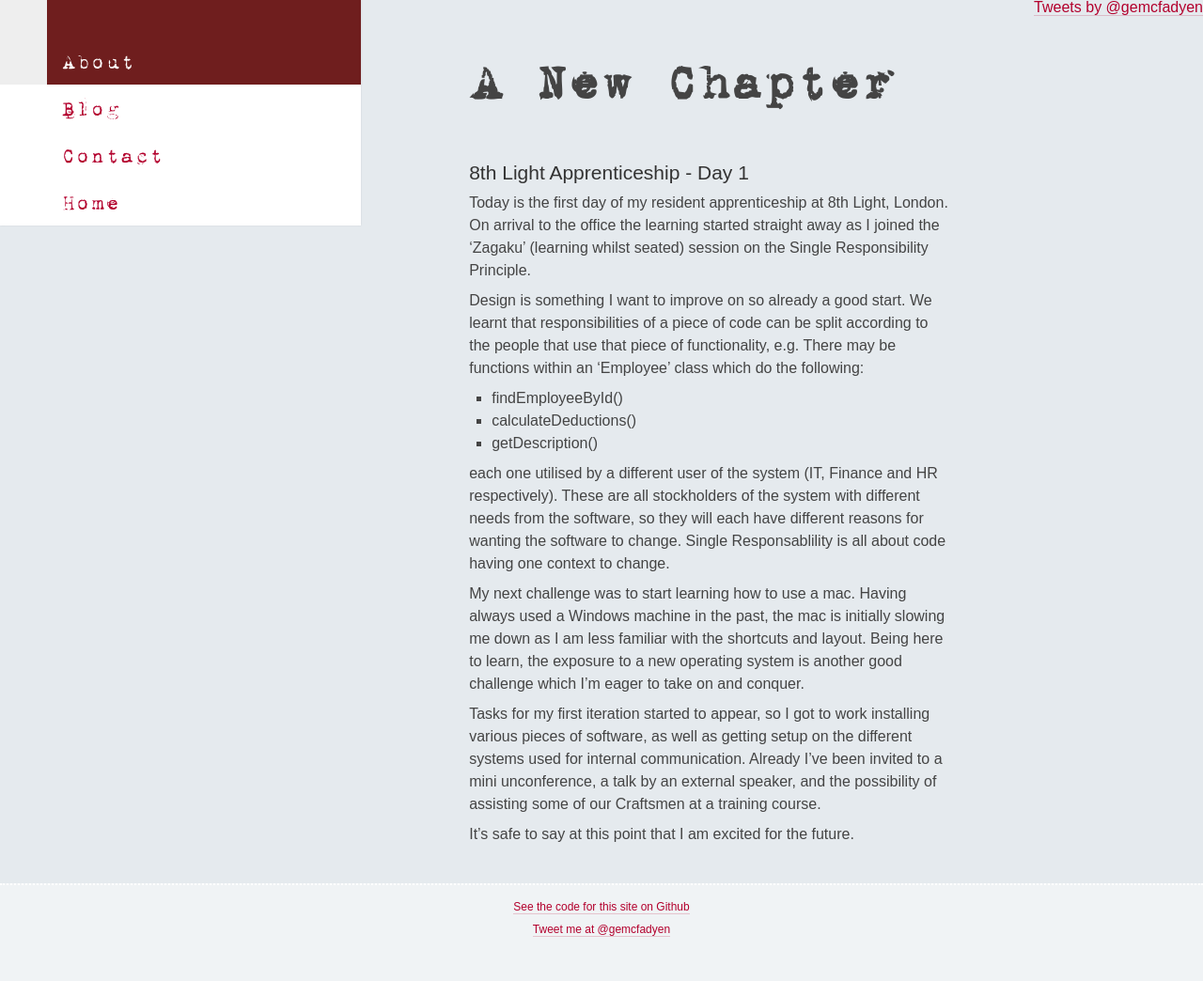
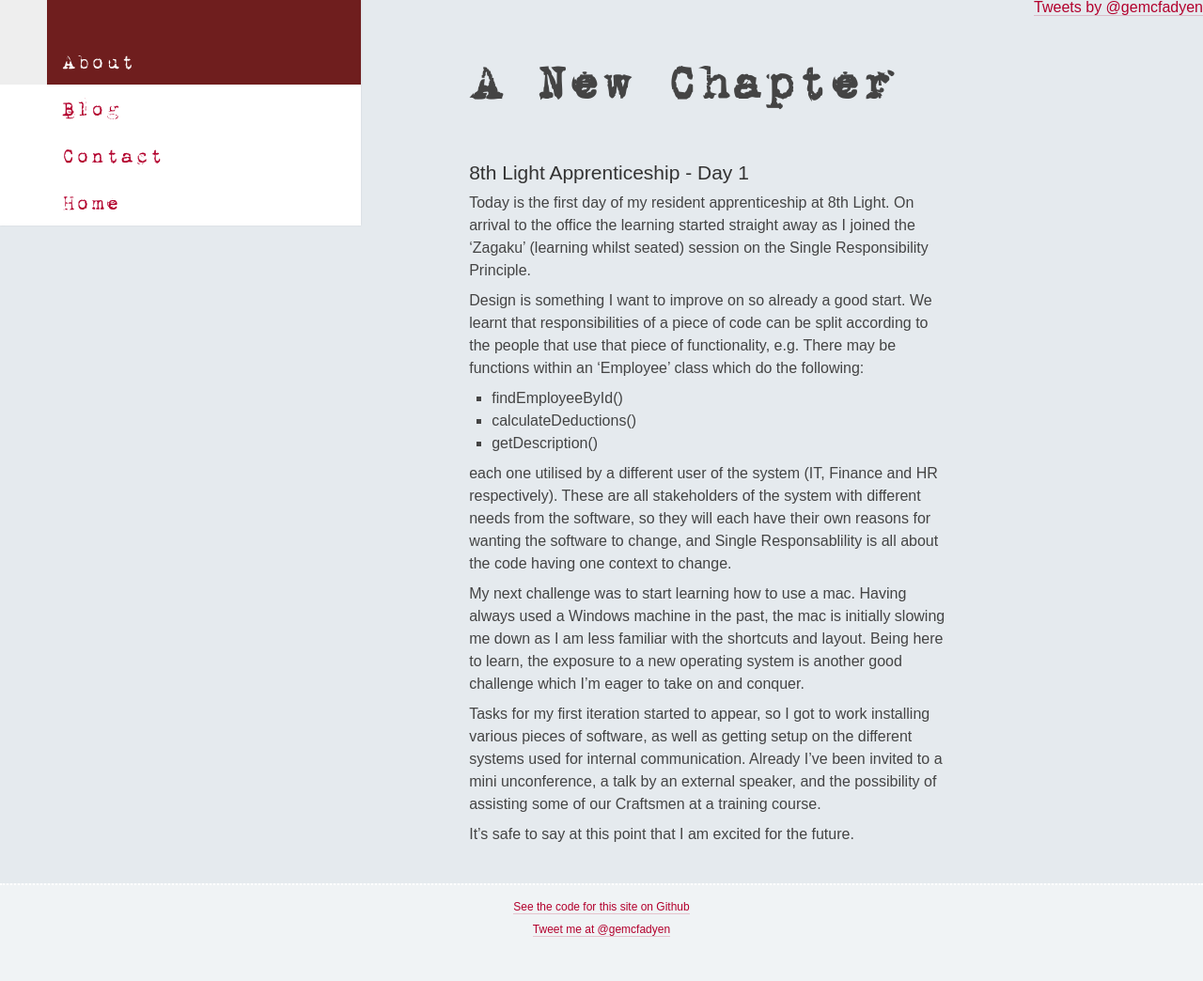
Before and after one commit to gemcfadyen/georginam.com, a Jekyll site: the page built from _posts/2015-10-05-apprenticepship-day-1.md, in a window 1280 px wide. Shown: the whole page at 94% size. Built offline with Jekyll 4.4.1, drawn with Linux system fonts in a browser that asks for light colours; Markdown is read by kramdown in place of the engine named in the settings; comment, search, counter and statistics services are not loaded.

Commit message:
editing posts

```diff
--- a/_posts/2015-10-05-apprenticepship-day-1.md
+++ b/_posts/2015-10-05-apprenticepship-day-1.md
@@ -4,7 +4,7 @@
 ---
 ### 8th Light Apprenticeship - Day 1
 
-Today is the first day of my resident apprenticeship at 8th Light, London. On arrival to the office the learning started straight away as I joined the 'Zagaku' (learning whilst seated) session on the Single Responsibility Principle.
+Today is the first day of my resident apprenticeship at 8th Light. On arrival to the office the learning started straight away as I joined the 'Zagaku' (learning whilst seated) session on the Single Responsibility Principle.
 
 <!--break-->
 
@@ -14,7 +14,7 @@
 * calculateDeductions()
 * getDescription()
 
-each one utilised by a different user of the system (IT, Finance and HR respectively). These are all stockholders of the system with different needs from the software, so they will each have different reasons for wanting the software to change. Single Responsablility is all about code having one context to change.
+each one utilised by a different user of the system (IT, Finance and HR respectively). These are all stakeholders of the system with different needs from the software, so they will each have their own reasons for wanting the software to change, and Single Responsablility is all about the code having one context to change.
 
 My next challenge was to start learning how to use a mac. Having always used a Windows machine in the past, the mac is initially slowing me down as I am less familiar with the shortcuts and layout. Being here to learn, the exposure to a new operating system is another good challenge which I'm eager to take on and conquer.
 
```
Also changed, not shown: _posts/2014-03-11-gdcr14.md (+1 -1 lines), 1 other file.
